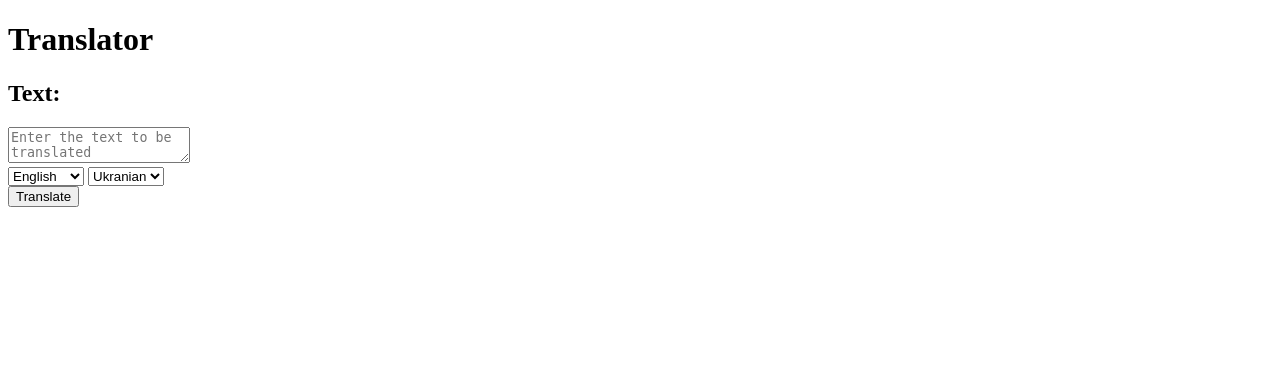
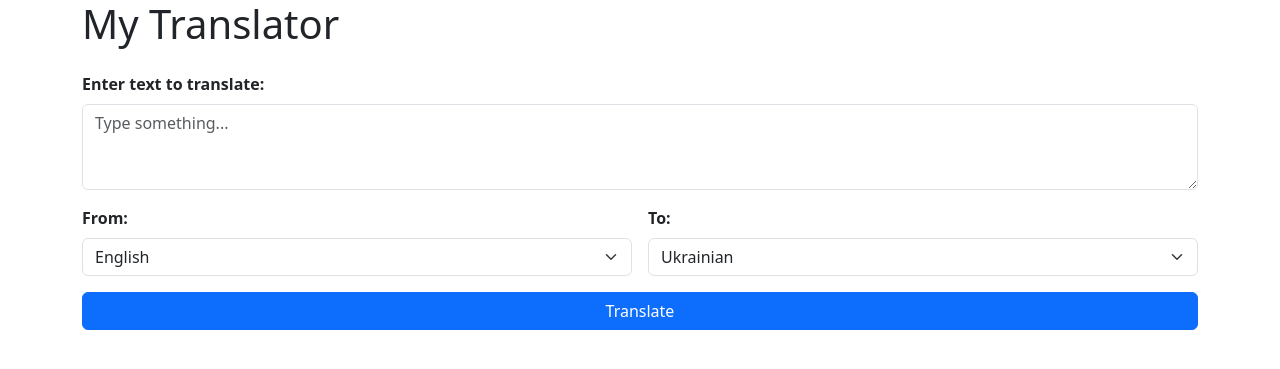
Before and after one commit to theiskander/translator, a Flask app: page / in a window 1280 px wide. Shown: the top 369 px of the page. Run offline with Flask 3, Linux system fonts and the light colour scheme.

Commit message:
Added index page design

```diff
--- a/templates/index.html
+++ b/templates/index.html
@@ -3,29 +3,47 @@
 <head>
     <meta charset="UTF-8">
     <meta name="viewport" content="width=device-width, initial-scale=1.0">
-    <title>Translator</title>
+    <title>My Translator</title>
+    <link href="https://cdn.jsdelivr.net/npm/bootstrap@5.3.3/dist/css/bootstrap.min.css" rel="stylesheet" integrity="sha384-QWTKZyjpPEjISv5WaRU9OFeRpok6YctnYmDr5pNlyT2bRjXh0JMhjY6hW+ALEwIH" crossorigin="anonymous">
+    <link rel="stylesheet" href="styles.css">
 </head>
 <body>
-    <h1>Translator</h1>
-    <h2>Text:</h2>
+    <div class="container">
+        <h1 class="mb-4">My Translator</h1>
         <form method="POST">
-        <textarea name="text" placeholder="Enter the text to be translated"></textarea><br>
-        <select name="source_lang">
+            <div class="mb-3">
+                <label for="text" class="form-label"><strong>Enter text to translate:</strong></label>
+                <textarea id="text" name="text" class="form-control" placeholder="Type something..." rows="3" required></textarea>
+            </div>
+            <div class="row g-3 mb-3">
+                <div class="col">
+                    <label for="source_lang" class="form-label"><strong>From:</strong></label>
+                    <select id="source_lang" name="source_lang" class="form-select">
                         <option value="en">English</option>
                         <option value="es">Spanish</option>
-            <option value="uk">Ukranian</option>
+                        <option value="uk">Ukrainian</option>
                     </select>
-        <select name="target_lang">
-            <option value="uk">Ukranian</option>
+                </div>
+                <div class="col">
+                    <label for="target_lang" class="form-label"><strong>To:</strong></label>
+                    <select id="target_lang" name="target_lang" class="form-select">
+                        <option value="uk">Ukrainian</option>
                         <option value="en">English</option>
                         <option value="es">Spanish</option>
-        </select><br>
-        <button type="submit">Translate</button>
+                    </select>
+                </div>
+            </div>
+            <div class="d-grid">
+                <button type="submit" class="btn btn-primary">Translate</button>
+            </div>
         </form>
 
         {% if translation %}
-        <h2>Translation:</h2>
-        <textarea name="transltion" placeholder="The translation will be here">{{ translation }}</textarea>
+        <div class="mt-4">
+            <label for="text" class="form-label"><strong>Translation</strong></label>
+            <textarea class="form-control" rows="3" readonly>{{ translation }}</textarea>
+        </div>
         {% endif %}
+    </div>
 </body>
 </html>
```
Also changed, not shown: static/css/style.css (+18 -0 lines). Lines whose indentation alone changed are shown as unchanged.
